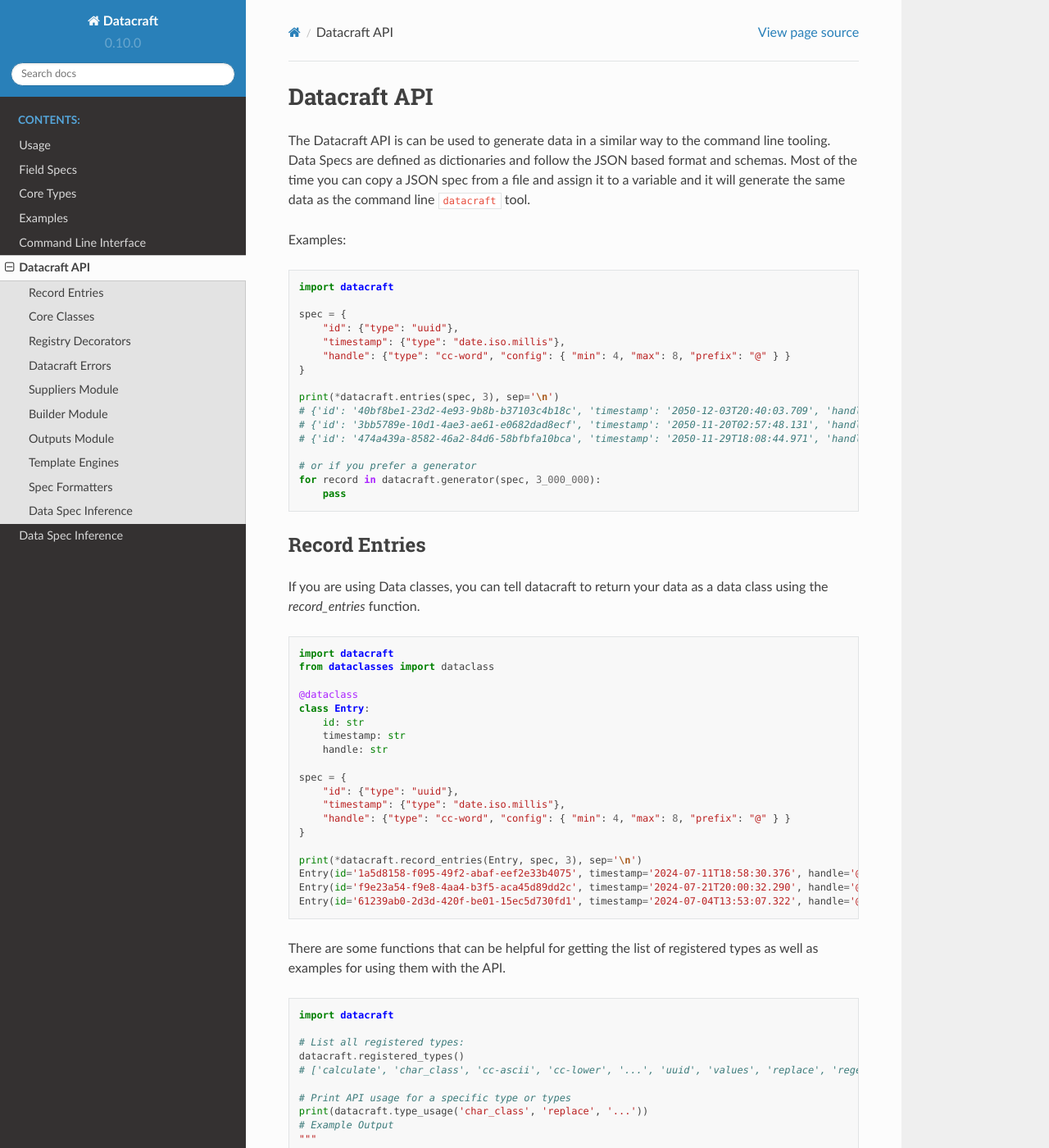
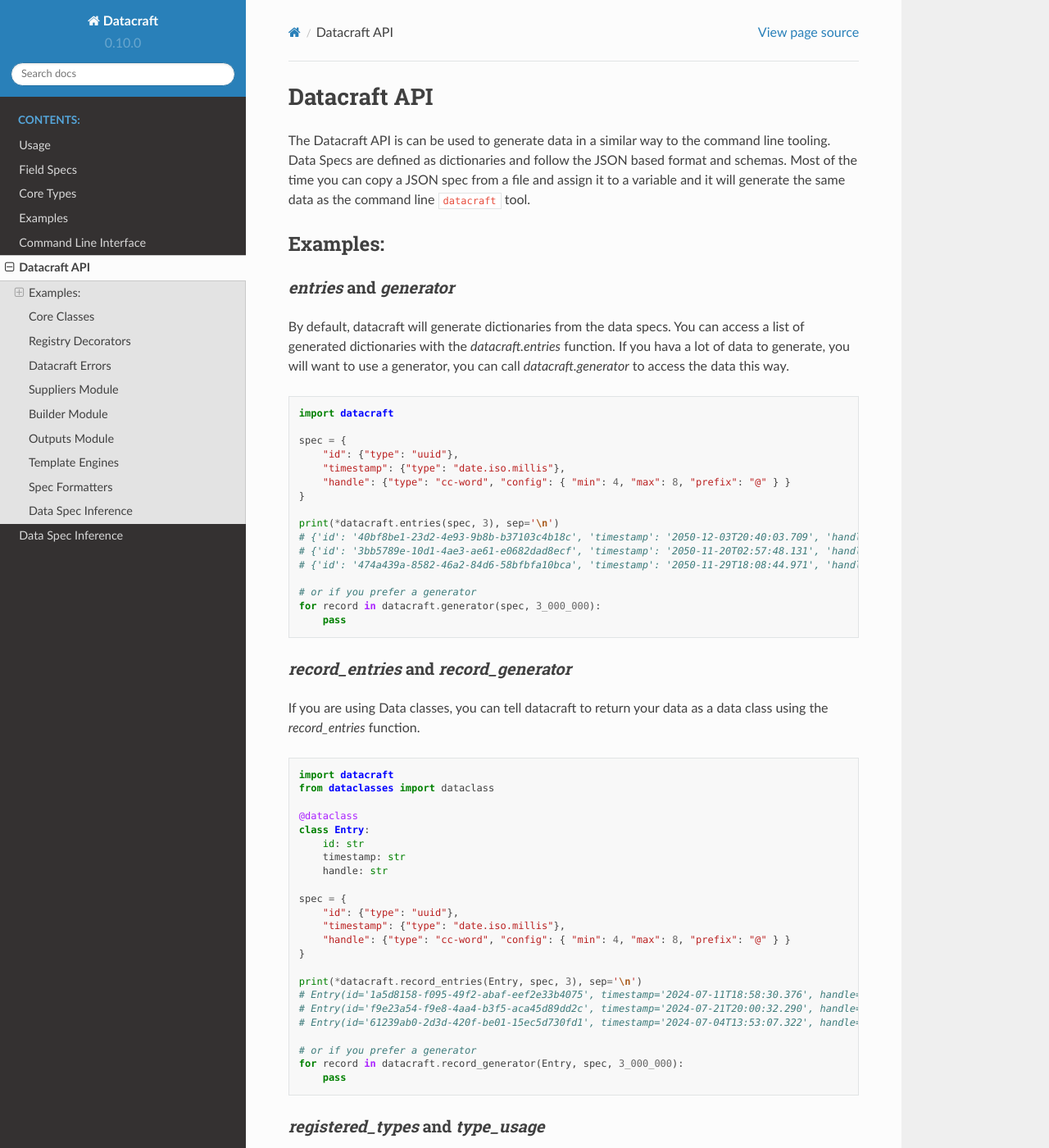
Before and after one commit to bbux-dev/datacraft, a Sphinx documentation site: the page built from docs/source/api.rst, in a window 1280 px wide and 1400 px high. Shown: the whole window at 82% size. Built offline with Sphinx 7.4.7 and the Read the Docs theme 2.0.0, drawn with Linux system fonts in a browser that asks for light colours; some of the changed text lies outside the part shown.

Commit message:
Added back outputs, cleaned up API docs

```diff
--- a/docs/source/api.rst
+++ b/docs/source/api.rst
@@ -10,6 +10,14 @@
 and assign it to a variable and it will generate the same data as the command line ``datacraft`` tool.
 
 Examples:
+---------
+
+`entries` and `generator`
+^^^^^^^^^^^^^^^^^^^^^^^^^
+
+By default, datacraft will generate dictionaries from the data specs. You can access a list of generated dictionaries
+with the `datacraft.entries` function. If you hava a lot of data to generate, you will want to use a generator,
+you can call `datacraft.generator` to access the data this way.
 
 .. code-block:: python
 
@@ -30,9 +38,8 @@
     for record in datacraft.generator(spec, 3_000_000):
         pass
 
-
-Record Entries
---------------
+`record_entries` and `record_generator`
+^^^^^^^^^^^^^^^^^^^^^^^^^^^^^^^^^^^^^^^
 
 If you are using Data classes, you can tell datacraft to return your data as a data class using the `record_entries`
 function.
@@ -55,10 +62,16 @@
     }
 
     print(*datacraft.record_entries(Entry, spec, 3), sep='\n')
-    Entry(id='1a5d8158-f095-49f2-abaf-eef2e33b4075', timestamp='2024-07-11T18:58:30.376', handle='@g7Lu0Vd4')
-    Entry(id='f9e23a54-f9e8-4aa4-b3f5-aca45d89dd2c', timestamp='2024-07-21T20:00:32.290', handle='@kBCD7')
-    Entry(id='61239ab0-2d3d-420f-be01-15ec5d730fd1', timestamp='2024-07-04T13:53:07.322', handle='@GlWfzV6r')
+    # Entry(id='1a5d8158-f095-49f2-abaf-eef2e33b4075', timestamp='2024-07-11T18:58:30.376', handle='@g7Lu0Vd4')
+    # Entry(id='f9e23a54-f9e8-4aa4-b3f5-aca45d89dd2c', timestamp='2024-07-21T20:00:32.290', handle='@kBCD7')
+    # Entry(id='61239ab0-2d3d-420f-be01-15ec5d730fd1', timestamp='2024-07-04T13:53:07.322', handle='@GlWfzV6r')
 
+    # or if you prefer a generator
+    for record in datacraft.record_generator(Entry, spec, 3_000_000):
+        pass
+
+`registered_types` and `type_usage`
+^^^^^^^^^^^^^^^^^^^^^^^^^^^^^^^^^^^
 
 There are some functions that can be helpful for getting the list of registered types as well as examples for
 using them with the API.
```
